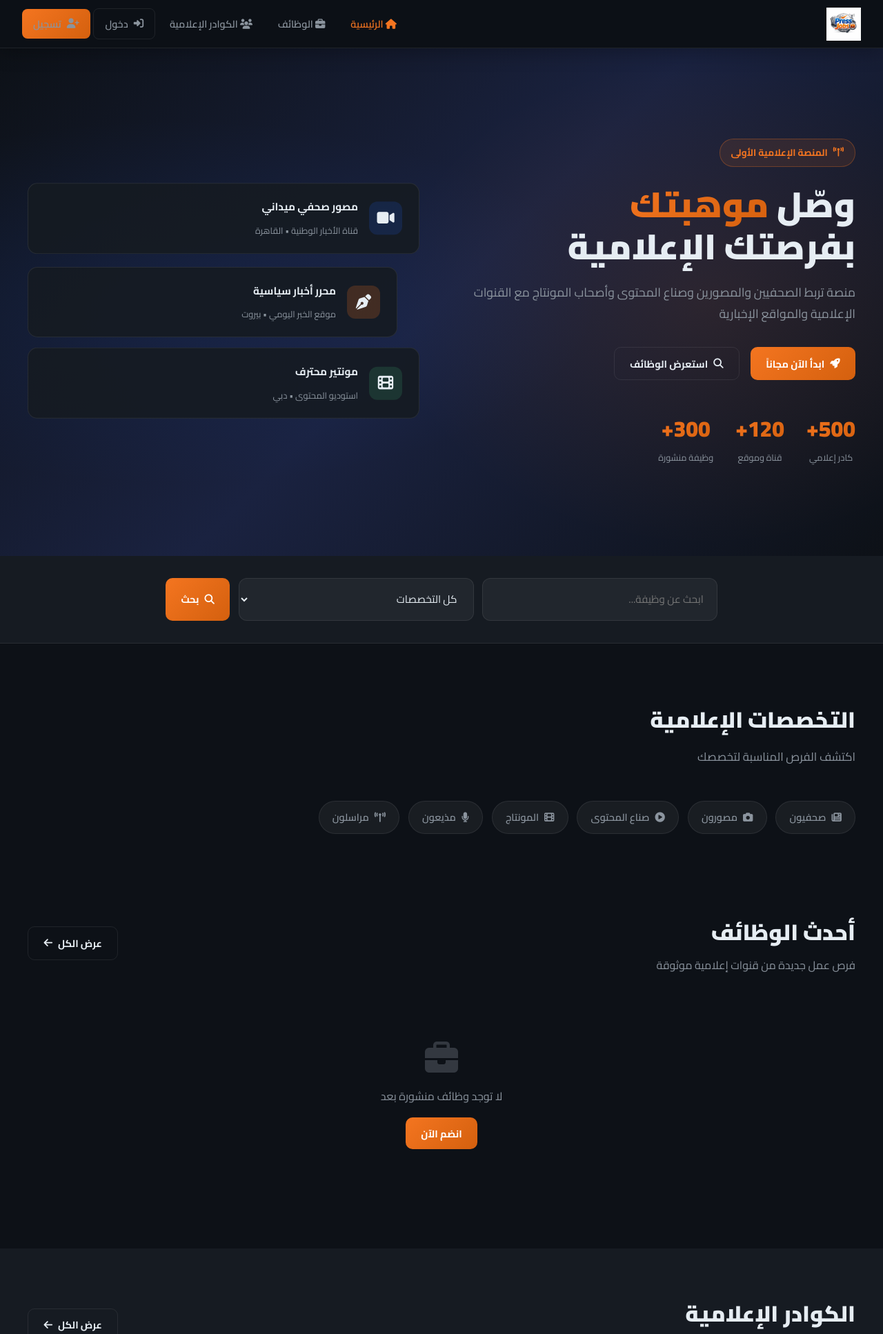
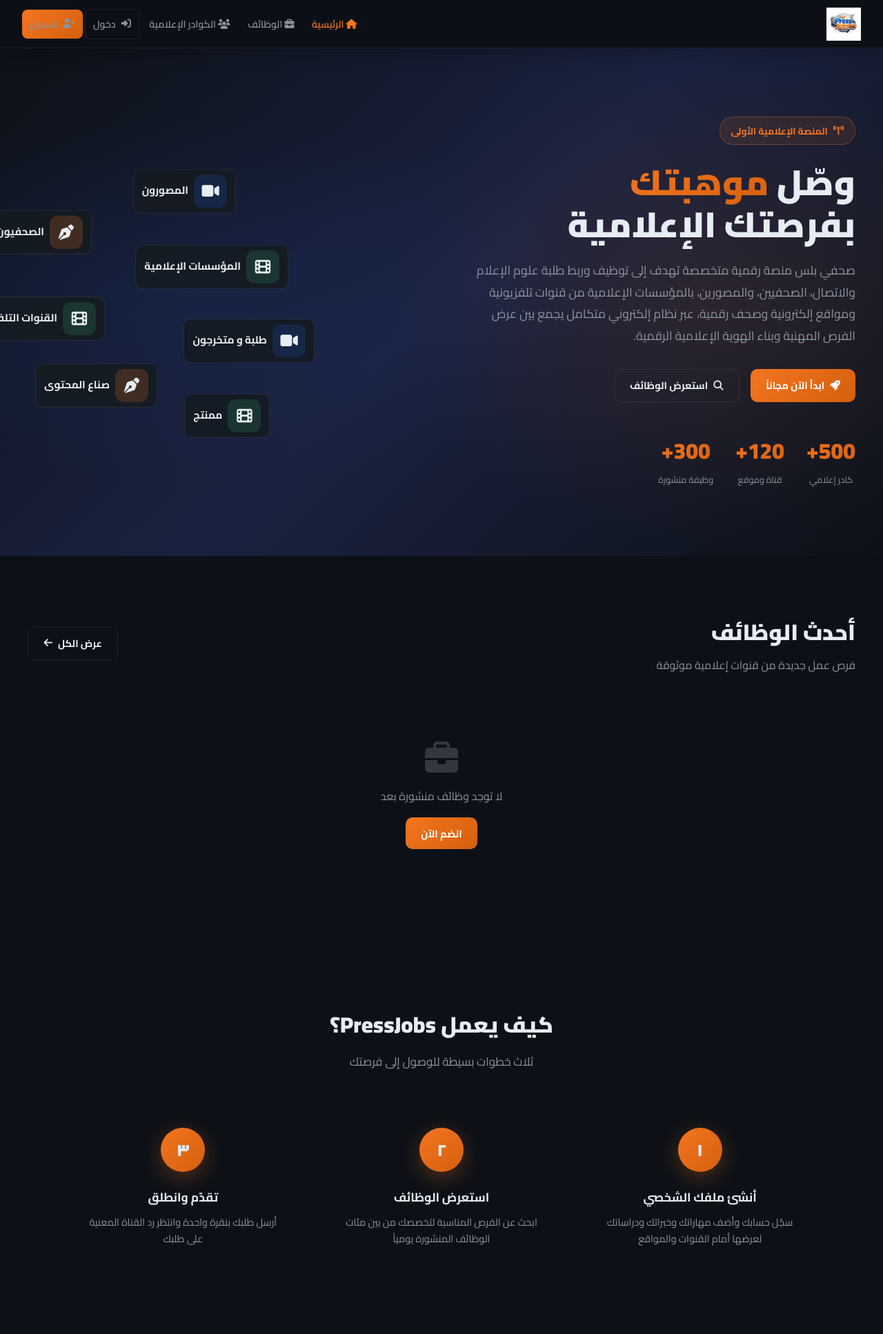
Before and after one commit to aminedachir/Press_jobs, a Flask app: page / in a window 1280 px wide. Shown: the top 1934 px of the page at 69% size. Run offline with Flask 3, Linux system fonts and the light colour scheme; data comes from the database, SQL or seed files in the repository; data that the repository does not hold is empty.

Commit message:
float icons

```diff
--- a/app.py
+++ b/app.py
@@ -123,6 +123,8 @@ migrate_db()
 
 @app.route('/')
 def index():
+    if 'user_id' in session:
+        return redirect(url_for('profile', user_id=session['user_id']))
     conn = get_db()
     jobs = conn.execute('''
         SELECT jobs.*, users.name as channel_name, users.location as channel_location
@@ -136,6 +138,8 @@ def index():
 
 @app.route('/register', methods=['GET', 'POST'])
 def register():
+    if 'user_id' in session:
+        return redirect(url_for('profile', user_id=session['user_id']))
     if request.method == 'POST':
         name = request.form['name']
         email = request.form['email']
@@ -161,7 +165,7 @@ def register():
 @app.route('/login', methods=['GET', 'POST'])
 def login():
     if 'user_id' in session:
-        return redirect(url_for('profile', user_id=session['user_id']))
+        return redirect(url_for('index'))
     if request.method == 'POST':
         email = request.form['email']
         password = request.form['password']
--- a/templates/base.html
+++ b/templates/base.html
@@ -45,10 +45,10 @@
         .nav-brand { display: flex; align-items: center; gap: 0.7rem; text-decoration: none; }
         .nav-brand img { height: 48px; width: auto; }
         .nav-brand span { font-size: 1.4rem; font-weight: 900; background: var(--gradient-blue); -webkit-background-clip: text; -webkit-text-fill-color: transparent; }
-        .nav-links { display: flex; align-items: center; gap: 0.3rem; }
+        .nav-links { display: flex; align-items: center; gap: 0.2rem; flex-wrap: nowrap; overflow: visible; }
         .nav-links a {
-            color: var(--text-muted); text-decoration: none; padding: 0.5rem 1rem;
-            border-radius: 8px; font-size: 0.9rem; font-weight: 600;
+            color: var(--text-muted); text-decoration: none; padding: 0.5rem 0.7rem;
+            border-radius: 8px; font-size: 0.88rem; font-weight: 600;
             transition: all 0.3s; white-space: nowrap;
         }
         .nav-links a:hover { color: var(--text); background: rgba(255,255,255,0.07); }
@@ -136,7 +136,7 @@
         <img src="/static/images/logo.png" alt="PressJobs">
     </a>
     <div class="nav-links" id="navLinks">
-        <a href="/" {% if request.endpoint=='index' %}class="active"{% endif %}><i class="fas fa-home"></i> الرئيسية</a>
+        {% if not session.user_id %}<a href="/" {% if request.endpoint=='index' %}class="active"{% endif %}><i class="fas fa-home"></i> الرئيسية</a>{% endif %}
         <a href="/jobs" {% if request.endpoint=='jobs' %}class="active"{% endif %}><i class="fas fa-briefcase"></i> الوظائف</a>
         <a href="/journalists" {% if request.endpoint=='journalists' %}class="active"{% endif %}><i class="fas fa-users"></i> الكوادر الإعلامية</a>
         {% if session.user_id %}
--- a/templates/index.html
+++ b/templates/index.html
@@ -39,15 +39,39 @@
 .hero-visual {
     display: flex; flex-direction: column; gap: 1rem;
 }
+
+.hero-visual {
+    position: relative;
+    width: 380px;
+    height: 380px;
+}
+
 .job-card-mini {
     background: var(--card-bg);
     border: 1px solid var(--border);
-    border-radius: 14px; padding: 1.2rem 1.5rem;
-    display: flex; align-items: center; gap: 1rem;
+    border-radius: 10px;
+    padding: 0.45rem 0.75rem;
+    display: flex;
+    align-items: center;
+    gap: 0.5rem;
     animation: floatCard 3s ease-in-out infinite;
+    position: absolute;
+    width: fit-content;
+    white-space: nowrap;
 }
-.job-card-mini:nth-child(2) { animation-delay: 0.5s; margin-right: 2rem; }
-.job-card-mini:nth-child(3) { animation-delay: 1s; }
+
+/* positioned around a circle */
+.job-card-mini:nth-child(1) { top: 0%;   right: 70%;  animation-delay: 0s;   }
+.job-card-mini:nth-child(2) { top: 15%;  right: 125%;  animation-delay: 0.4s; }
+.job-card-mini:nth-child(3) { top: 85%;  right: 57%;  animation-delay: 0.8s; }
+.job-card-mini:nth-child(4) { top: 57%;  right: 40%;  animation-delay: 1.2s; }
+.job-card-mini:nth-child(5) { top: 75%;  right: 100%;  animation-delay: 1.6s; }
+.job-card-mini:nth-child(6) { top: 50%;  right: 120%;   animation-delay: 2s;   }
+.job-card-mini:nth-child(7) { top: 30%;  right: 50%;   animation-delay: 2.4s; }
+
+.job-icon { width: 28px; height: 28px; border-radius: 7px; display: flex; align-items: center; justify-content: center; font-size: 0.85rem; flex-shrink: 0; }
+.job-info h4 { font-size: 0.75rem; font-weight: 700; margin: 0; }
+
 @keyframes floatCard { 0%,100% { transform: translateY(0); } 50% { transform: translateY(-8px); } }
 .job-icon { width: 48px; height: 48px; border-radius: 12px; display: flex; align-items: center; justify-content: center; font-size: 1.4rem; flex-shrink: 0; }
 .job-icon.blue { background: rgba(34,85,204,0.2); }
@@ -55,33 +79,7 @@
 .job-icon.green { background: rgba(56,161,105,0.2); }
 .job-info h4 { font-size: 0.95rem; font-weight: 700; margin-bottom: 0.2rem; }
 .job-info span { font-size: 0.8rem; color: var(--text-muted); }
-/* SEARCH BAR */
-.search-bar-section {
-    background: var(--dark2); padding: 2rem;
-    border-bottom: 1px solid var(--border);
-}
-.search-bar { max-width: 800px; margin: 0 auto; display: flex; gap: 0.8rem; flex-wrap: wrap; }
-.search-bar input, .search-bar select {
-    flex: 1; min-width: 200px; padding: 0.9rem 1.2rem;
-    background: rgba(255,255,255,0.05); border: 1.5px solid var(--border);
-    border-radius: 12px; color: var(--text); font-family: inherit; font-size: 0.95rem; outline: none;
-    transition: all 0.3s;
-}
-.search-bar input:focus, .search-bar select:focus { border-color: var(--orange); }
-.search-bar select option { background: var(--dark2); }
-/* CATEGORIES */
-.categories { display: flex; gap: 0.8rem; flex-wrap: wrap; margin-bottom: 2rem; }
-.cat-btn {
-    display: flex; align-items: center; gap: 0.5rem;
-    padding: 0.6rem 1.2rem; border-radius: 30px;
-    background: rgba(255,255,255,0.05); border: 1.5px solid var(--border);
-    color: var(--text-muted); cursor: pointer; transition: all 0.3s;
-    text-decoration: none; font-size: 0.9rem; font-weight: 600; font-family: inherit;
-}
-.cat-btn:hover, .cat-btn.active {
-    background: rgba(244,117,32,0.15); border-color: var(--orange);
-    color: var(--orange); transform: translateY(-2px);
-}
+
 /* JOB CARD */
 .job-card { padding: 1.5rem; cursor: pointer; text-decoration: none; color: inherit; display: block; }
 .job-card-header { display: flex; align-items: flex-start; justify-content: space-between; gap: 1rem; margin-bottom: 1rem; }
@@ -90,13 +88,7 @@
 .job-card h3 { font-size: 1.05rem; font-weight: 700; margin-bottom: 0.3rem; }
 .job-excerpt { font-size: 0.85rem; color: var(--text-muted); line-height: 1.6; display: -webkit-box; -webkit-line-clamp: 2; -webkit-box-orient: vertical; overflow: hidden; }
 .job-footer { margin-top: 1rem; padding-top: 1rem; border-top: 1px solid var(--border); display: flex; align-items: center; justify-content: space-between; }
-/* PROFILE CARD */
-.profile-card { padding: 1.5rem; text-align: center; }
-.profile-avatar { width: 72px; height: 72px; border-radius: 50%; background: var(--gradient-blue); display: flex; align-items: center; justify-content: center; font-size: 1.8rem; margin: 0 auto 1rem; border: 3px solid rgba(244,117,32,0.3); }
-.profile-card h3 { font-size: 1rem; font-weight: 700; margin-bottom: 0.3rem; }
-.profile-card p { font-size: 0.82rem; color: var(--text-muted); margin-bottom: 0.8rem; line-height: 1.5; }
-.skill-tags { display: flex; flex-wrap: wrap; gap: 0.4rem; justify-content: center; }
-.skill-tag { background: rgba(255,255,255,0.07); border: 1px solid var(--border); padding: 0.2rem 0.6rem; border-radius: 6px; font-size: 0.75rem; color: var(--text-muted); }
+
 /* HOW IT WORKS */
 .step { text-align: center; padding: 2rem; }
 .step-num { width: 64px; height: 64px; border-radius: 50%; background: var(--gradient-orange); display: flex; align-items: center; justify-content: center; font-size: 1.5rem; font-weight: 900; margin: 0 auto 1.2rem; box-shadow: 0 8px 30px rgba(244,117,32,0.3); }
@@ -131,7 +123,7 @@
         <div class="hero-content">
             <div class="hero-eyebrow"><i class="fas fa-broadcast-tower"></i> المنصة الإعلامية الأولى</div>
             <h1>وصّل <span>موهبتك</span><br>بفرصتك الإعلامية</h1>
-            <p>منصة تربط الصحفيين والمصورين وصناع المحتوى وأصحاب المونتاج مع القنوات الإعلامية والمواقع الإخبارية</p>
+            <p>صحفي بلس منصة رقمية متخصصة تهدف إلى توظيف وربط طلبة علوم الإعلام والاتصال، الصحفيين، والمصورين، بالمؤسسات الإعلامية من قنوات تلفزيونية ومواقع إلكترونية وصحف رقمية، عبر نظام إلكتروني متكامل يجمع بين عرض الفرص المهنية وبناء الهوية الإعلامية الرقمية.</p>
             <div class="hero-btns">
                 <a href="/register" class="btn btn-primary"><i class="fas fa-rocket"></i> ابدأ الآن مجاناً</a>
                 <a href="/jobs" class="btn btn-outline"><i class="fas fa-search"></i> استعرض الوظائف</a>
@@ -145,15 +137,31 @@
         <div class="hero-visual">
             <div class="job-card-mini">
                 <div class="job-icon blue"><i class="fas fa-video"></i></div>
-                <div class="job-info"><h4>مصور صحفي ميداني</h4><span>قناة الأخبار الوطنية • القاهرة</span></div>
+                <div class="job-info"><h4>المصورون</h4></div>
             </div>
             <div class="job-card-mini">
                 <div class="job-icon orange"><i class="fas fa-pen-nib"></i></div>
-                <div class="job-info"><h4>محرر أخبار سياسية</h4><span>موقع الخبر اليومي • بيروت</span></div>
+                <div class="job-info"><h4>الصحفيون المستقلون</h4></div>
             </div>
             <div class="job-card-mini">
                 <div class="job-icon green"><i class="fas fa-film"></i></div>
-                <div class="job-info"><h4>مونتير محترف</h4><span>استوديو المحتوى • دبي</span></div>
+                <div class="job-info"><h4>ممنتج</h4></div>
+            </div>
+            <div class="job-card-mini">
+                <div class="job-icon blue"><i class="fas fa-video"></i></div>
+                <div class="job-info"><h4>طلبة و متخرجون</h4></div>
+            </div>
+            <div class="job-card-mini">
+                <div class="job-icon orange"><i class="fas fa-pen-nib"></i></div>
+                <div class="job-info"><h4>صناع المحتوى</h4></div>
+            </div>
+            <div class="job-card-mini">
+                <div class="job-icon green"><i class="fas fa-film"></i></div>
+                <div class="job-info"><h4>القنوات التلفزيونية</h4></div>
+            </div>
+            <div class="job-card-mini">
+                <div class="job-icon green"><i class="fas fa-film"></i></div>
+                <div class="job-info"><h4>المؤسسات الإعلامية </h4></div>
             </div>
         </div>
     </div>
@@ -161,37 +169,7 @@
 
 <!-- SEARCH -->
 <div class="search-bar-section">
-    <form class="search-bar" action="/jobs" method="get">
-        <input type="text" name="search" placeholder="ابحث عن وظيفة..." value="">
-        <select name="category">
-            <option value="">كل التخصصات</option>
-            <option value="journalist">صحفي</option>
-            <option value="photographer">مصور</option>
-            <option value="content">صانع محتوى</option>
-            <option value="editor">مونتير</option>
-        </select>
-        <button type="submit" class="btn btn-primary"><i class="fas fa-search"></i> بحث</button>
-    </form>
-</div>
-
-<!-- CATEGORIES -->
-<section class="section" style="padding-bottom:0">
-    <div style="max-width:1200px;margin:0 auto">
-        <h2 class="section-title">التخصصات الإعلامية</h2>
-        <p class="section-sub">اكتشف الفرص المناسبة لتخصصك</p>
-        <div class="categories">
-            <a href="/jobs?category=journalist" class="cat-btn"><i class="fas fa-newspaper"></i> صحفيون</a>
-            <a href="/jobs?category=photographer" class="cat-btn"><i class="fas fa-camera"></i> مصورون</a>
-            <a href="/jobs?category=content" class="cat-btn"><i class="fas fa-play-circle"></i> صناع المحتوى</a>
-            <a href="/jobs?category=editor" class="cat-btn"><i class="fas fa-film"></i> المونتاج</a>
-            <a href="/jobs?category=presenter" class="cat-btn"><i class="fas fa-microphone"></i> مذيعون</a>
-            <a href="/jobs?category=reporter" class="cat-btn"><i class="fas fa-broadcast-tower"></i> مراسلون</a>
-        </div>
-    </div>
-</section>
-
-<!-- LATEST JOBS -->
-<section class="section">
+    <section class="section">
     <div style="max-width:1200px;margin:0 auto">
         <div style="display:flex;align-items:center;justify-content:space-between;margin-bottom:2rem;flex-wrap:wrap;gap:1rem">
             <div>
@@ -231,40 +209,14 @@
         {% endif %}
     </div>
 </section>
+</div>
 
-<!-- JOURNALISTS -->
-{% if journalists %}
-<section class="section" style="background:var(--dark2);padding-top:4rem;padding-bottom:4rem">
-    <div style="max-width:1200px;margin:0 auto">
-        <div style="display:flex;align-items:center;justify-content:space-between;margin-bottom:2rem;flex-wrap:wrap;gap:1rem">
-            <div>
-                <h2 class="section-title" style="margin-bottom:0.2rem">الكوادر الإعلامية</h2>
-                <p style="color:var(--text-muted)">صحفيون ومصورون وصناع محتوى متميزون</p>
-            </div>
-            <a href="/journalists" class="btn btn-outline">عرض الكل <i class="fas fa-arrow-left"></i></a>
-        </div>
-        <div class="grid-3">
-        {% for j in journalists %}
-        <a href="/profile/{{ j.id }}" class="card" style="text-decoration:none;color:inherit">
-            <div class="profile-card">
-                <div class="profile-avatar"><i class="fas fa-user"></i></div>
-                <h3>{{ j.name }}</h3>
-                {% if j.location %}<p style="font-size:0.8rem;margin-bottom:0.5rem"><i class="fas fa-map-marker-alt"></i> {{ j.location }}</p>{% endif %}
-                {% if j.bio %}<p>{{ j.bio[:80] }}{% if j.bio|length > 80 %}...{% endif %}</p>{% endif %}
-                {% if j.skills %}
-                <div class="skill-tags">
-                    {% for skill in j.skills.split(',')[:3] %}
-                    <span class="skill-tag">{{ skill.strip() }}</span>
-                    {% endfor %}
-                </div>
-                {% endif %}
-            </div>
-        </a>
-        {% endfor %}
-        </div>
-    </div>
-</section>
-{% endif %}
+
+
+<!-- LATEST JOBS -->
+
+
+
 
 <!-- HOW IT WORKS -->
 <section class="section">
```
